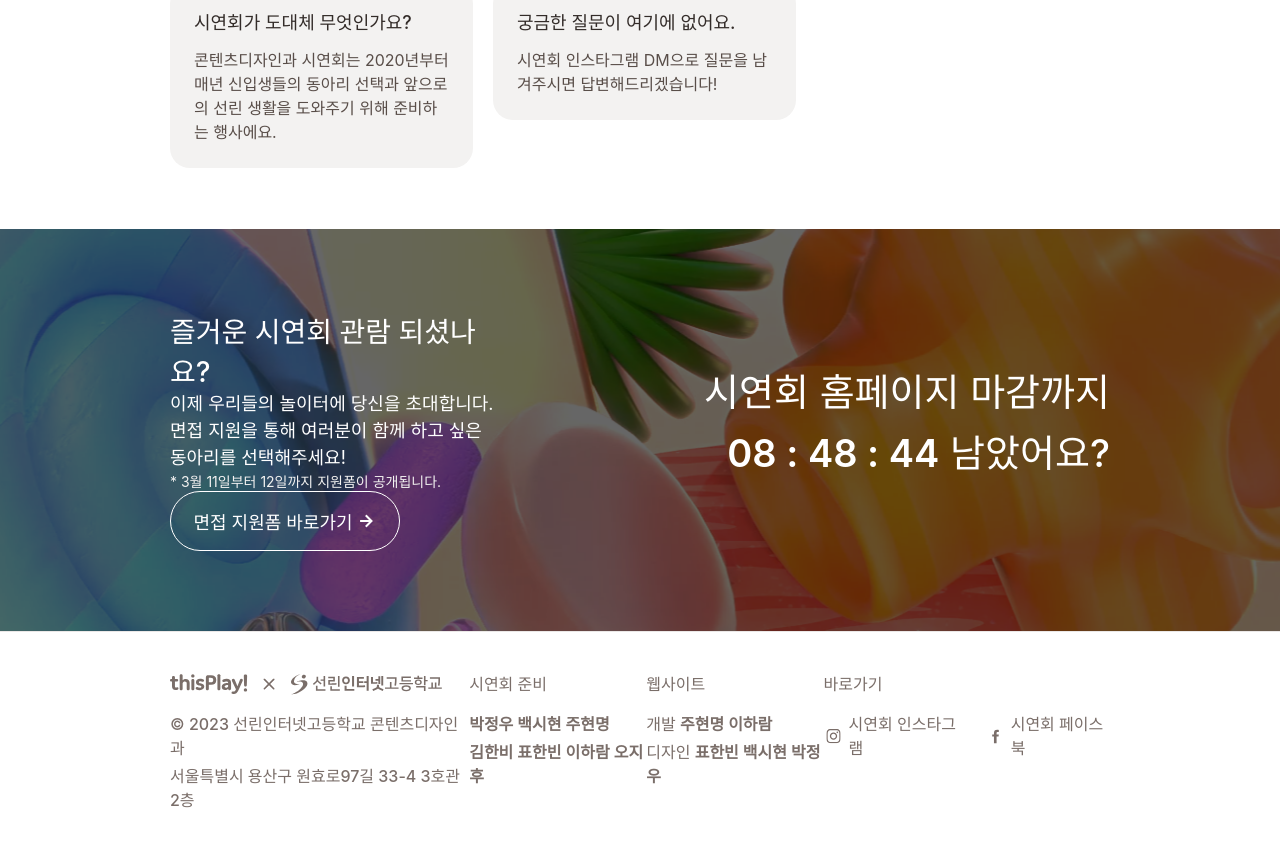
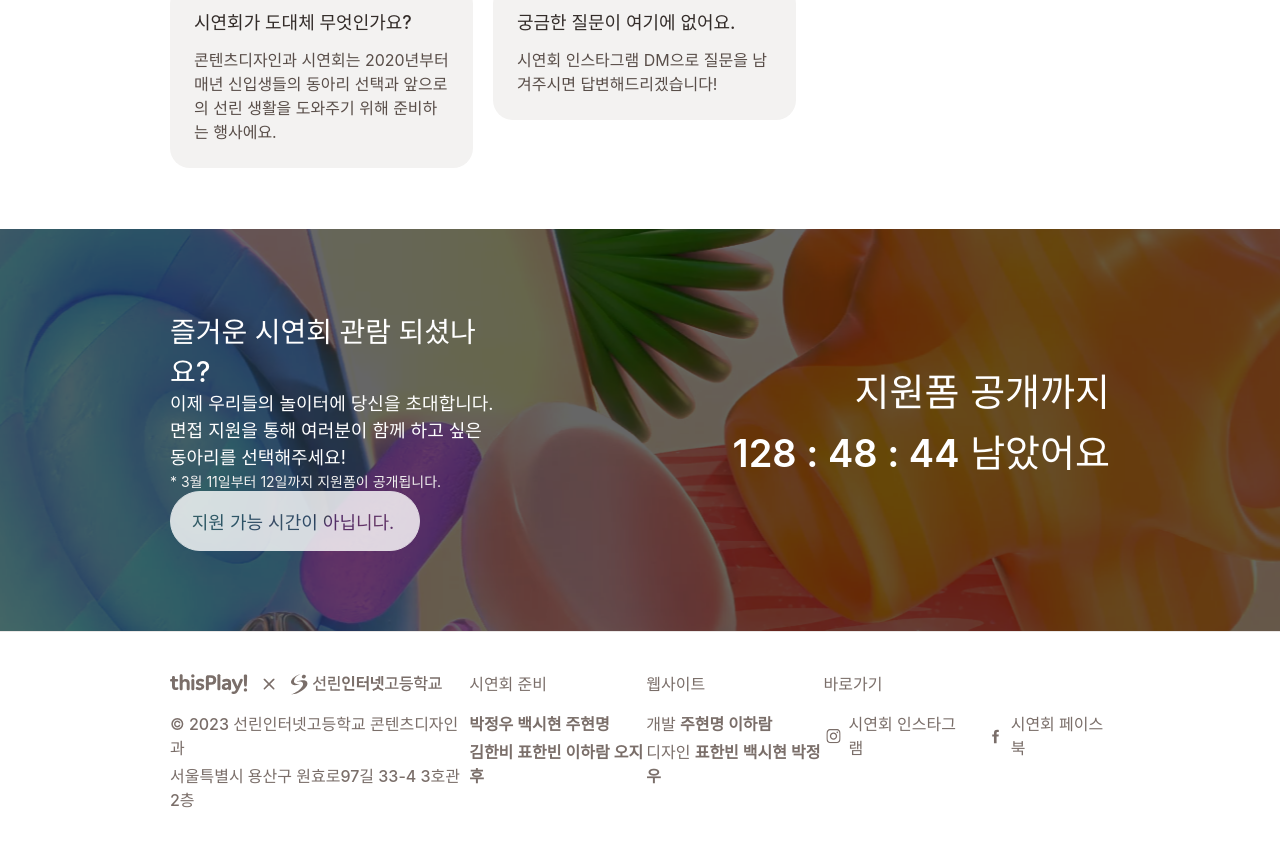
Before and after one commit to sunrin-graphics/thisplay, a Next.js app: page / in a window 1280 px wide. Shown: the part 4106-4953 px from the top of the page. Built offline with nearby package versions, Linux system fonts and the light colour scheme; a web font is replaced by a local one.

Commit message:
fix:timestamp

```diff
--- a/pages/index.tsx
+++ b/pages/index.tsx
@@ -191,6 +191,28 @@ const ApplyButton = styled.button`
     color: #000; /* 텍스트 색상을 투명하게 설정 */
     mix-blend-mode: screen;
   }
+  @media (max-width: 1300px) {
+    display: none;
+  }
+`;
+
+const ApplyButtonDisabled = styled.div`
+  background: rgba(255, 255, 255, 0.47);
+  margin-top: 48px;
+  width: 300px;
+  padding: 16px 36px;
+  gap: 16px;
+  border-radius: 100px;
+  font-weight: 600;
+  font-size: 18px;
+  line-height: 22px;
+  display: flex;
+  align-items: center;
+  justify-content: center;
+  color: #000;
+  mix-blend-mode: screen;
+  transition: all 0.2s ease;
+
   @media (max-width: 1300px) {
     display: none;
   }
@@ -443,6 +465,21 @@ const Ltb = styled.div`
     color: #000;
     mix-blend-mode: screen;
   }
+`;
+
+const Ltb2 = styled.div`
+  width: 250px;
+  height: 60px;
+  border: 1px solid white;
+  border-radius: 100px;
+  display: flex;
+  background-color: white;
+  color: #000;
+  mix-blend-mode: screen;
+  align-items: center;
+  justify-content: center;
+  transition: all 0.2s ease;
+  opacity: 0.8;
 `;
 
 const LttDesc = styled.div`
@@ -721,6 +758,12 @@ export default function Home() {
   const ref3 = useRef<HTMLDivElement>(null);
   const ref4 = useRef<HTMLDivElement>();
 
+  const isApplicationDate = () => {
+    const today = new Date();
+    const start = new Date("2023-03-11");
+    const end = new Date("2021-03-12");
+    return start <= today && today <= end;
+  };
   const refDown = useRef<HTMLDivElement>(null);
 
   useEffect(() => {
@@ -782,7 +825,7 @@ export default function Home() {
 
   useEffect(() => {
     // const targetTime = new Date('2023-03-11T00:00:00.000Z').getTime();
-    const targetTime = new Date("2023-03-06T07:00:00.000Z").getTime();
+    const targetTime = new Date("2023-03-11T07:00:00.000Z").getTime();
 
     const updateLeftTime = () => {
       const now = new Date().getTime();
@@ -932,12 +975,18 @@ export default function Home() {
                 </InstagramButton>
               </Hid>
             </SpaceBetweenV2>
+            {isApplicationDate() ? (
               <ApplyButton>
                 동아리 신청 마감까지 {leftHour} : {leftMinute} : {leftSecond}{" "}
                 <Icon2 className={"material-symbols-outlined"}>
                   arrow_forward
                 </Icon2>{" "}
               </ApplyButton>
+            ) : (
+              <ApplyButtonDisabled>
+                동아리 신청 기간이 아닙니다.
+              </ApplyButtonDisabled>
+            )}
           </Views>
           <FixedCenter>
             <div onClick={gotoScrollDown}>
@@ -1091,22 +1140,28 @@ export default function Home() {
                   * 3월 11일부터 12일까지 지원폼이 공개됩니다.
                 </LttCaution>
               </Ltt>
+              {isApplicationDate() ? (
                 <Ltb>
                   <LtbTxt>면접 지원폼 바로가기</LtbTxt>
                   <Icon2 className={"material-symbols-outlined"}>
                     arrow_forward
                   </Icon2>
                 </Ltb>
+              ) : (
+                <Ltb2>
+                  <LtbTxt>지원 가능 시간이 아닙니다.</LtbTxt>
+                </Ltb2>
+              )}
             </LeftContainer>
             <RightContainer>
               {/* <M>지원폼 공개까지 <br/></M> */}
               <M>
-                시연회 홈페이지 마감까지 <br />
+                지원폼 공개까지 <br />
               </M>
               <B>
                 {leftHour} : {leftMinute} : {leftSecond}
               </B>{" "}
-              <Sb>남았어요?</Sb>
+              <Sb>남았어요</Sb>
             </RightContainer>
           </Container>
         </LastSection>
```
Lines whose indentation alone changed are shown as unchanged.
